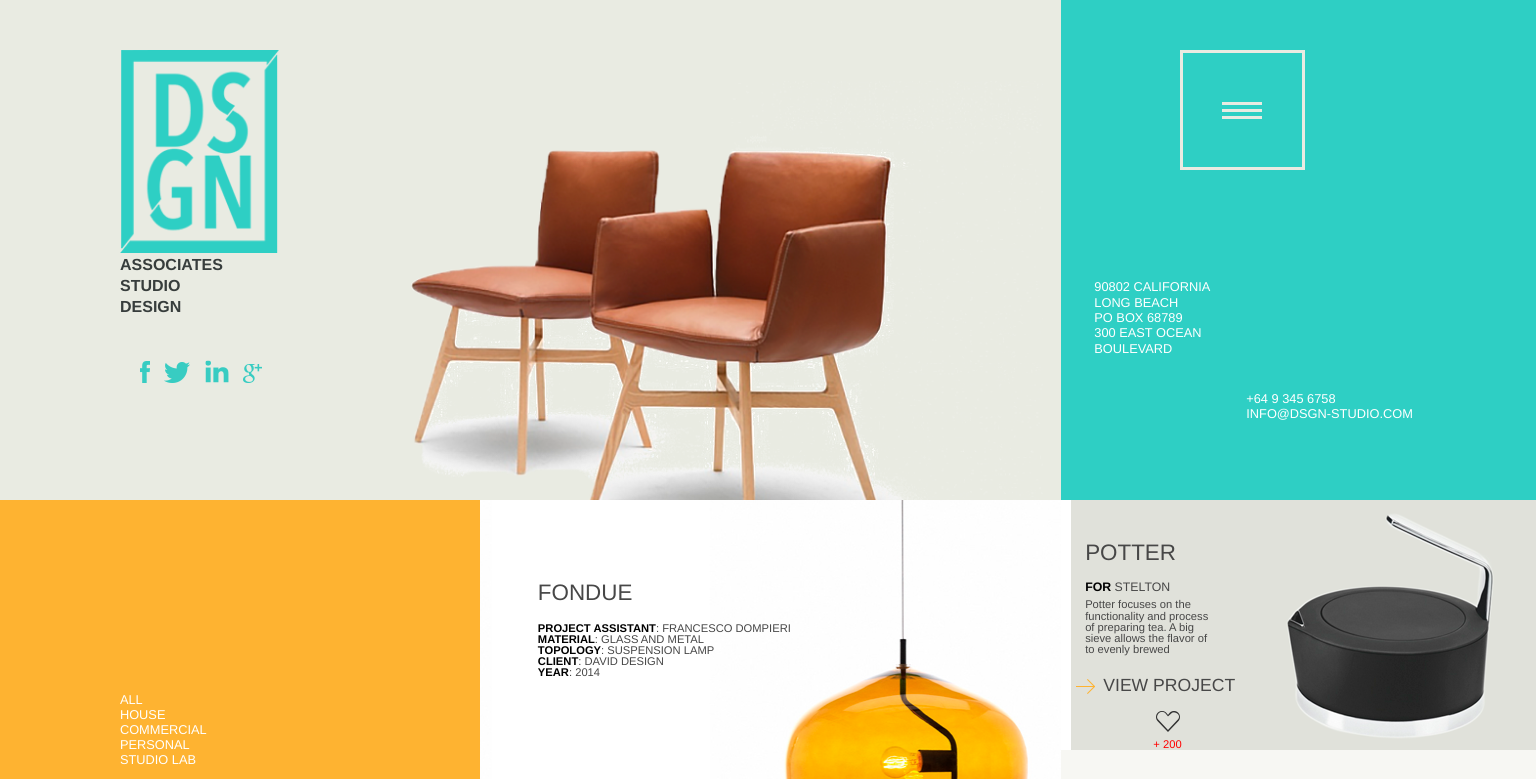
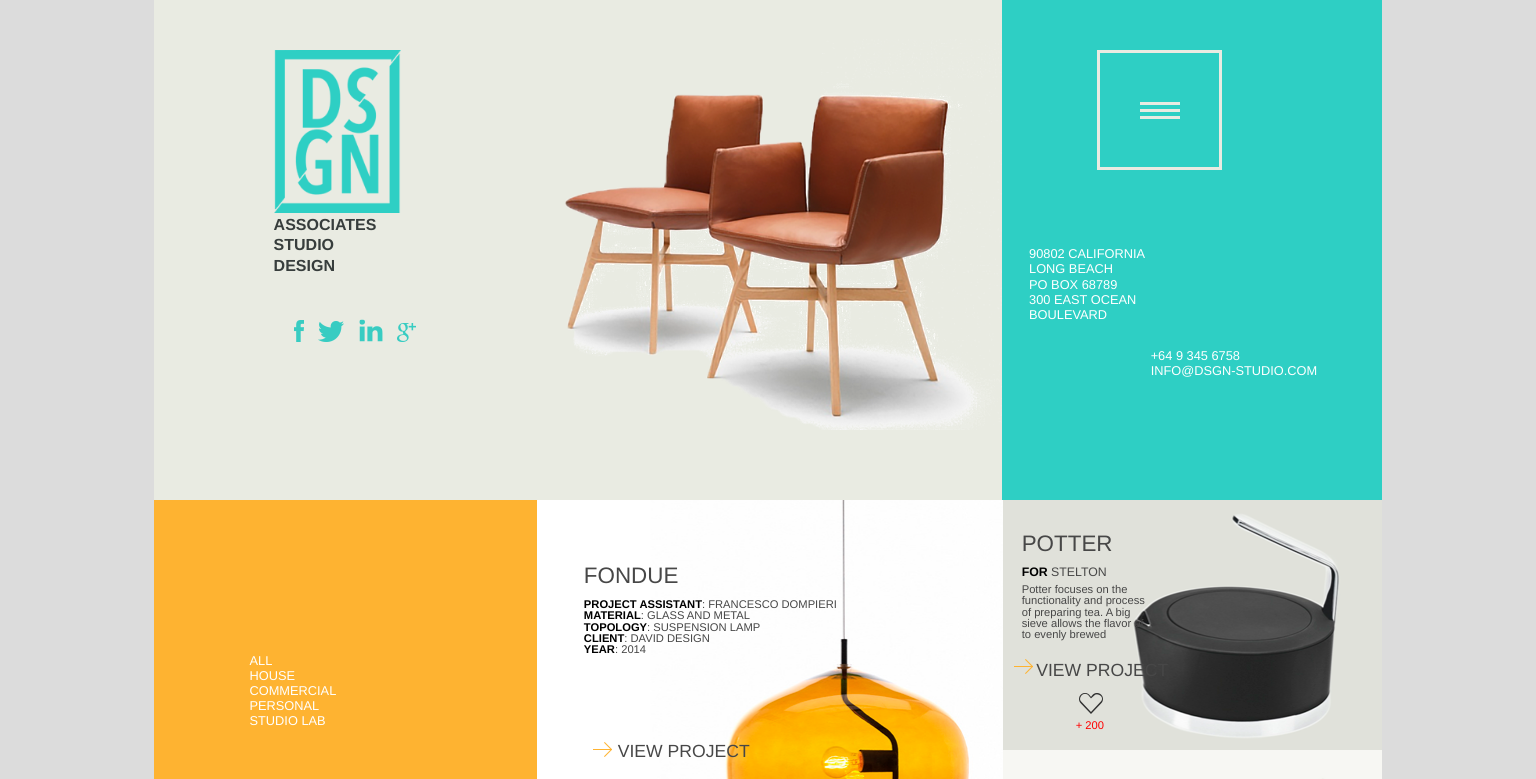
Before and after one commit to Oleg-Pushenko/dsgn, a plain HTML site: page index.html in a window 1536 px wide. Shown: the top 779 px of the page. Drawn offline with Linux system fonts and the light colour scheme.

Commit message:
Add new adaptation

```diff
--- a/style.css
+++ b/style.css
@@ -1506,3 +1506,38 @@ margin: -8% 0 0 10%;
         font-size: 0.8em;
     }
 }
+@media screen and (min-width:1400px){
+    body {
+        width: 90%;
+        margin-left: 5%;
+        background-color: gainsboro;
+    }
+}
+@media screen and (min-width:1500px){
+    body {
+        width: 80%;
+        margin-left: 10%;
+        background-color: gainsboro;
+    }
+}
+@media screen and (min-width:1900px){
+    body {
+        width: 70%;
+        margin-left: 15%;
+        background-color: gainsboro;
+    }
+}
+@media screen and (min-width:2200px){
+    body {
+        width: 60%;
+        margin-left: 20%;
+        background-color: gainsboro;
+    }
+}
+@media screen and (min-width:2600px){
+    body {
+        width: 50%;
+        margin-left: 25%;
+        background-color: gainsboro;
+    }
+}
```
